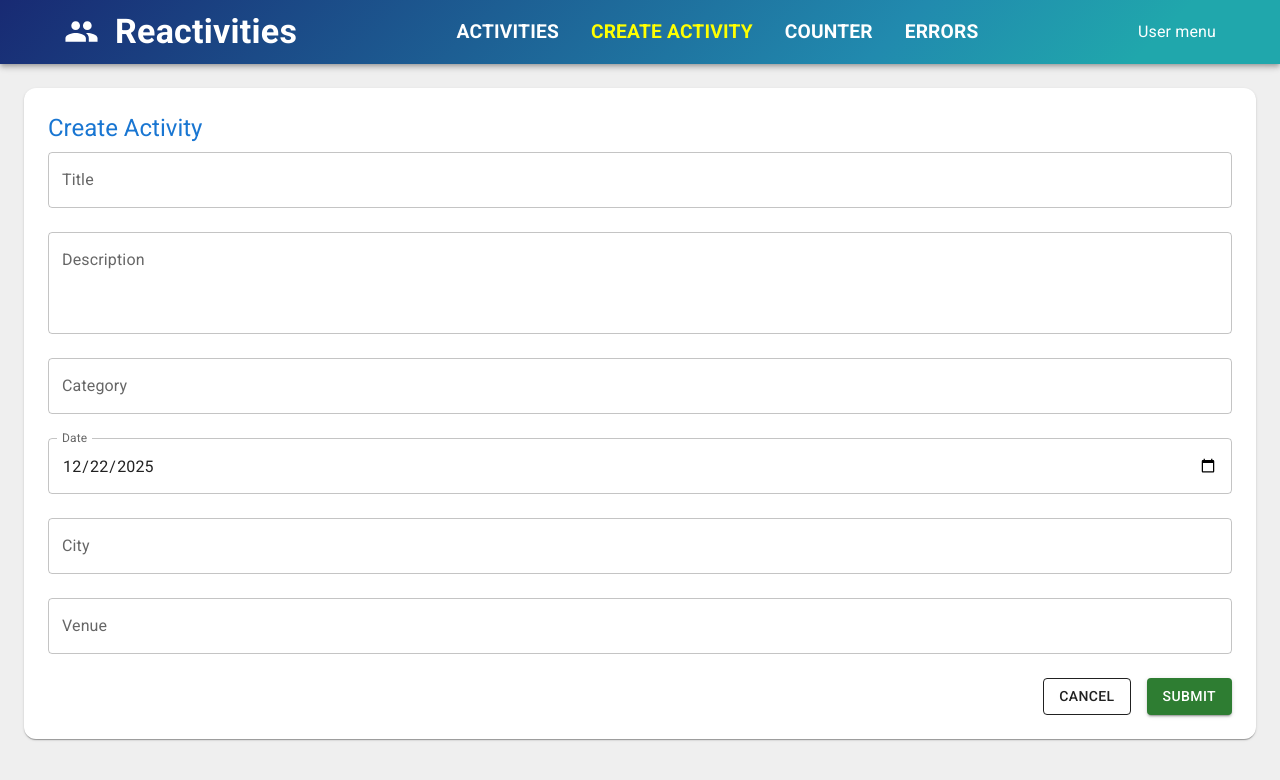
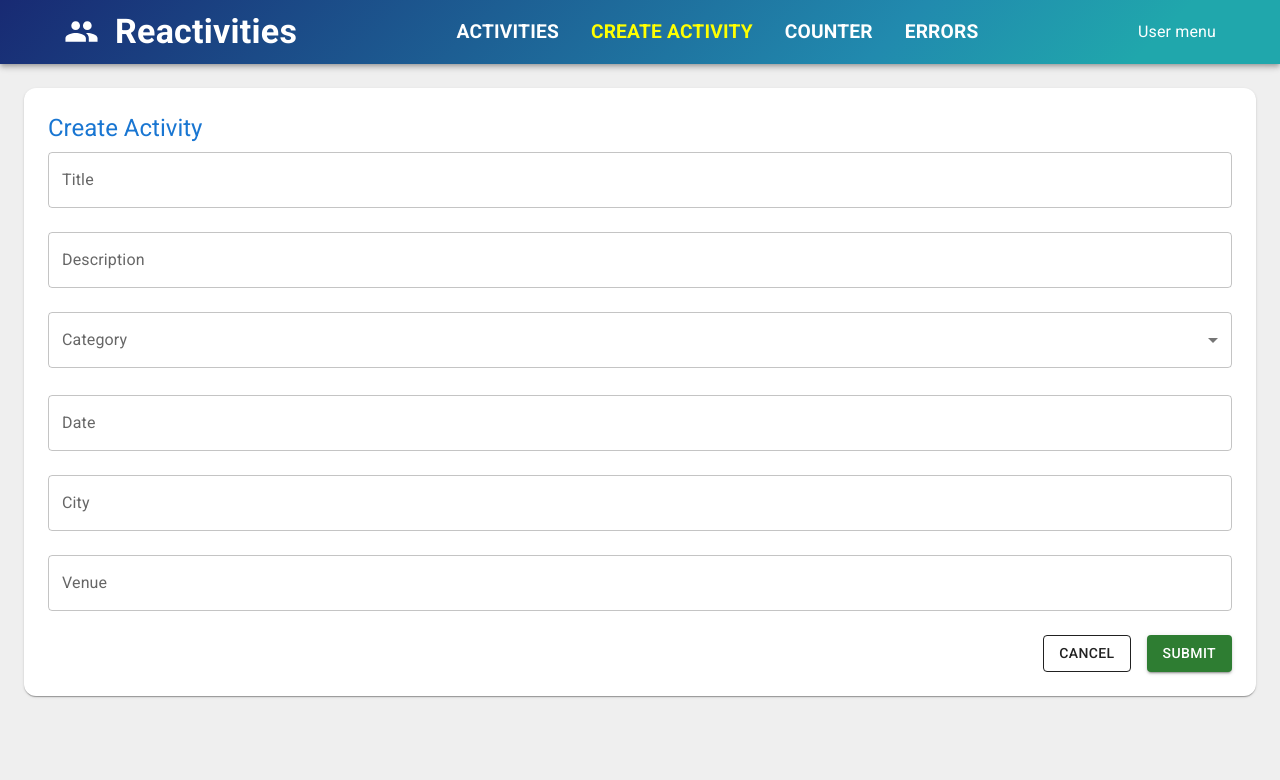
Before and after one commit to darichel/Reactivities, a React (Vite) app in the folder Client/: page /create-activity in a window 1280 px wide. Shown: the top 780 px of the page. Built offline with nearby package versions, Linux system fonts and the light colour scheme.

Commit message:
feat/Create a reusable select input

```diff
--- /dev/null
+++ b/Client/src/app/shared/components/SelectInput.tsx
@@ -0,0 +1,40 @@
+import {
+  FormControl,
+  FormHelperText,
+  InputLabel,
+  MenuItem,
+  Select,
+  type SelectProps,
+} from "@mui/material";
+import {
+  useController,
+  type FieldValues,
+  type UseControllerProps,
+} from "react-hook-form";
+
+type Props<T extends FieldValues> = {
+  items: { value: string; label: string }[];
+  label: string;
+} & UseControllerProps<T> &
+  Partial<SelectProps>;
+
+export default function SelectInput<T extends FieldValues>(props: Props<T>) {
+  const { field, fieldState } = useController({ ...props });
+  return (
+    <FormControl fullWidth error={!!fieldState.error}>
+      <InputLabel>{props.label}</InputLabel>
+      <Select
+        value={field.value || ""}
+        label={props.label}
+        onChange={field.onChange}
+      >
+        {props.items.map((item) => (
+          <MenuItem key={item.value} value={item.value}>
+            {item.label}
+          </MenuItem>
+        ))}
+      </Select>
+      <FormHelperText>{fieldState.error?.message}</FormHelperText>
+    </FormControl>
+  );
+}
--- /dev/null
+++ b/Client/src/app/shared/components/TextInput.tsx
@@ -0,0 +1,18 @@
+import { TextField, type TextFieldProps } from "@mui/material";
+import { useController, type FieldValues, type UseControllerProps } from "react-hook-form";
+
+type Props<T extends FieldValues> = {} & UseControllerProps<T> & TextFieldProps;
+
+export default function TextInput<T extends FieldValues>(props: Props<T>) {
+  const { field, fieldState } = useController({ ...props });
+  return (
+    <TextField
+      {...props}
+      {...field}
+      fullWidth
+      variant="outlined"
+      error={!!fieldState.error}
+      helperText={fieldState.error?.message}
+    />
+  );
+}
--- a/Client/src/features/activities/form/ActivityForm.tsx
+++ b/Client/src/features/activities/form/ActivityForm.tsx
@@ -1,6 +1,5 @@
-import { Box, Button, Paper, TextField, Typography } from "@mui/material";
+import { Box, Button, Paper, Typography } from "@mui/material";
 import { useActivities } from "../../../lib/hooks/useActivities";
-import { useForm, type FieldValues } from "react-hook-form";
 import { useParams } from "react-router";
 import { useEffect } from "react";
 import {
@@ -8,19 +7,33 @@ import {
   type ActivitySchema,
 } from "../../../lib/schemas/activitySchema";
 import { zodResolver } from "@hookform/resolvers/zod";
+import { useForm } from "react-hook-form";
+import TextInput from "../../../app/shared/components/TextInput";
+import SelectInput from "../../../app/shared/components/SelectInput";
+import { categoryOptions } from "./categoryOption";
 
 export default function ActivityForm() {
-  const { register, reset, handleSubmit, formState: {errors} } = useForm<ActivitySchema>({
+  const {
+    reset,
+    control,
+    handleSubmit,
+  } = useForm<ActivitySchema>({
+    mode: "onTouched",
     resolver: zodResolver(activitySchema),
   });
   const { id } = useParams();
   const { updateActivity, createdActivity, activity, isActivityLoading } =
     useActivities(id);
   useEffect(() => {
-    if (activity) reset(activity);
+    if (activity) {
+      reset({
+        ...activity,
+        date: new Date(activity.date).toISOString().split("T")[0],
+      });
+    }
   }, [activity, reset]);
 
-  const onSubmit = (data: FieldValues) => {
+  const onSubmit = (data: ActivitySchema) => {
     console.log(data);
   };
 
@@ -38,50 +51,18 @@ export default function ActivityForm() {
         flexDirection="column"
         gap={3}
       >
-        <TextField
-          {...register("title")}
-          label="Title"
-          error={!!errors.title}
-          defaultValue={activity?.title}
-          helperText={errors.title ? errors.title.message : ""}
-        />
-        <TextField
-          {...register("description")}
-          label="Description"
-          multiline
-          rows={3}
-          defaultValue={activity?.description}
-        />
-        <TextField
-          {...register("category")}
-          label="Category"
-          defaultValue={activity?.category}
-        />
-        <TextField
-          name="date"
-          label="Date"
-          type="date"
-          defaultValue={
-            activity?.date
-              ? new Date(activity.date).toISOString().split("T")[0]
-              : new Date().toISOString().split("T")[0]
-          }
-        />
-        <TextField
-          {...register("city")}
-          label="City"
-          defaultValue={activity?.city}
-        />
-        <TextField
-          {...register("venue")}
-          label="Venue"
-          defaultValue={activity?.venue}
-        />
+        <TextInput label='Title' control={control} name='title' />
+        <TextInput label='Description' control={control} name='description' />
+        <SelectInput items={categoryOptions} label='Category' control={control} name='category' />
+        <TextInput label='Date' control={control} name='date' />
+        <TextInput label='City' control={control} name='city' />
+        <TextInput label='Venue' control={control} name='venue' />
+
         <Box display="flex" justifyContent="end" gap={2}>
           <Button
             color="inherit"
             variant="outlined"
-            onClick={() => navigate(`/activities/${activity?.id}`)}
+            /* onClick={() => navigate(`/activities/${activity?.id}`)} */
           >
             Cancel
           </Button>
--- /dev/null
+++ b/Client/src/features/activities/form/categoryOption.ts
@@ -0,0 +1,8 @@
+export const categoryOptions = [
+  {  label: "Drinks", value: "drinks" },
+  {  label: "Culture", value: "culture" },
+  {  label: "Film", value: "film" },
+  {  label: "Food", value: "food" },
+  {  label: "Music", value: "music" },
+  {  label: "Travel", value: "travel" },
+];
--- a/Client/src/lib/schemas/activitySchema.ts
+++ b/Client/src/lib/schemas/activitySchema.ts
@@ -1,7 +1,16 @@
 import {z} from "zod"
 
+const requiredString = (fieldName: string) => z
+        .string({error: `${fieldName} is required`})
+        .min(1, {error: `${fieldName} is required`})
+
 export const activitySchema = z.object({
-    title: z.string({error: "Title is required"}).min(1, {error: "Title is required"}),
+    title: requiredString('Title'),
+    description: requiredString('Description'),
+    category: requiredString('Category'),
+    date: requiredString('Date'),
+    city: requiredString('City'),
+    venue: requiredString('Venue'),
 })
 
 export type ActivitySchema = z.infer<typeof activitySchema>;
```
Also changed, not shown: 1 other file (tests, documents, lock files or other folders).
